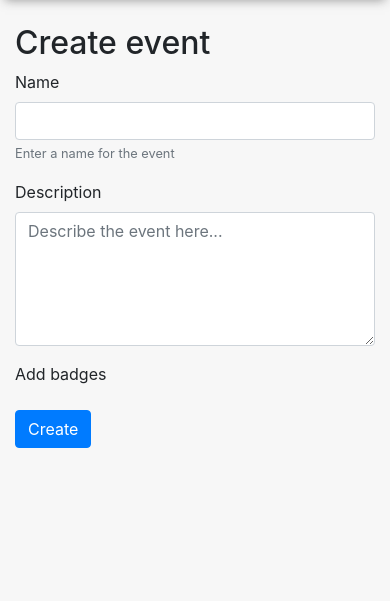
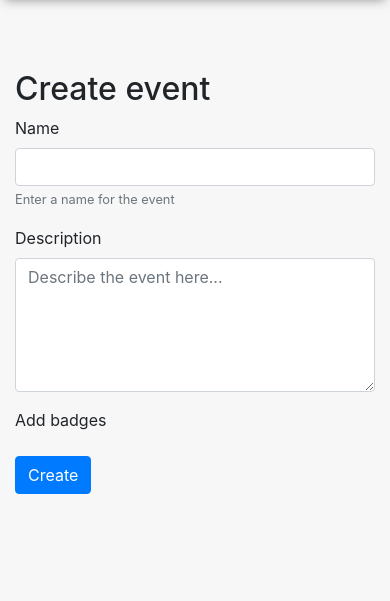
Before and after one commit to markusranda/ID202712-Badges, a Django app: page /events/create_event/ in a window 390 px wide. Shown: the part 76-677 px from the top of the page. Run offline with Django 3.2, Linux system fonts and the light colour scheme; the visitor is signed in with stand-in values (Sample User, id 1); data that the repository does not hold is empty; some libraries are stand-ins or nearby versions.

Commit message:
event tables look better, some centering

```diff
--- a/webserver/badge_project/badges/static/badges/style.css
+++ b/webserver/badge_project/badges/static/badges/style.css
@@ -251,6 +251,13 @@ nav {
 }
 
 @media screen and (max-width: 400px) {
+        .centerThis {
+        padding-top: 5vh;
+        padding-bottom: 10vh;
+    }
+}
+
+@media screen and (max-width: 400px) {
     .eventDescription {
         font-size: 1em;
     }
--- a/webserver/badge_project/events/templates/events/create_event_form.html
+++ b/webserver/badge_project/events/templates/events/create_event_form.html
@@ -4,6 +4,8 @@
 
 {% block content %}
 
-{% crispy form %}
+    <div class="centerThis">
+        {% crispy form %}
+    </div>
 
 {% endblock %}
```
Also changed, not shown: webserver/badge_project/events/templates/events/event_profile_mod.html (+6 -4 lines).
